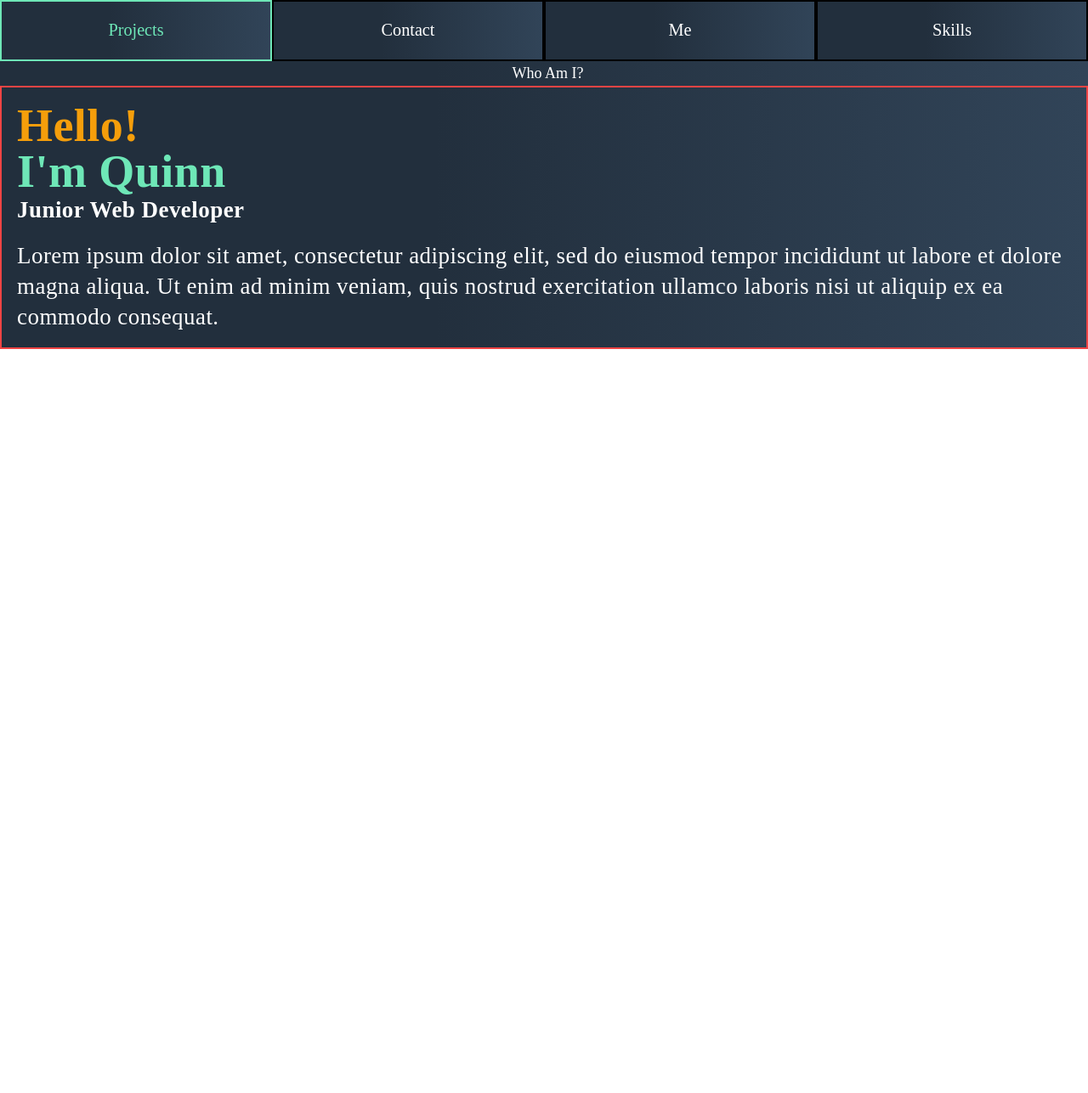
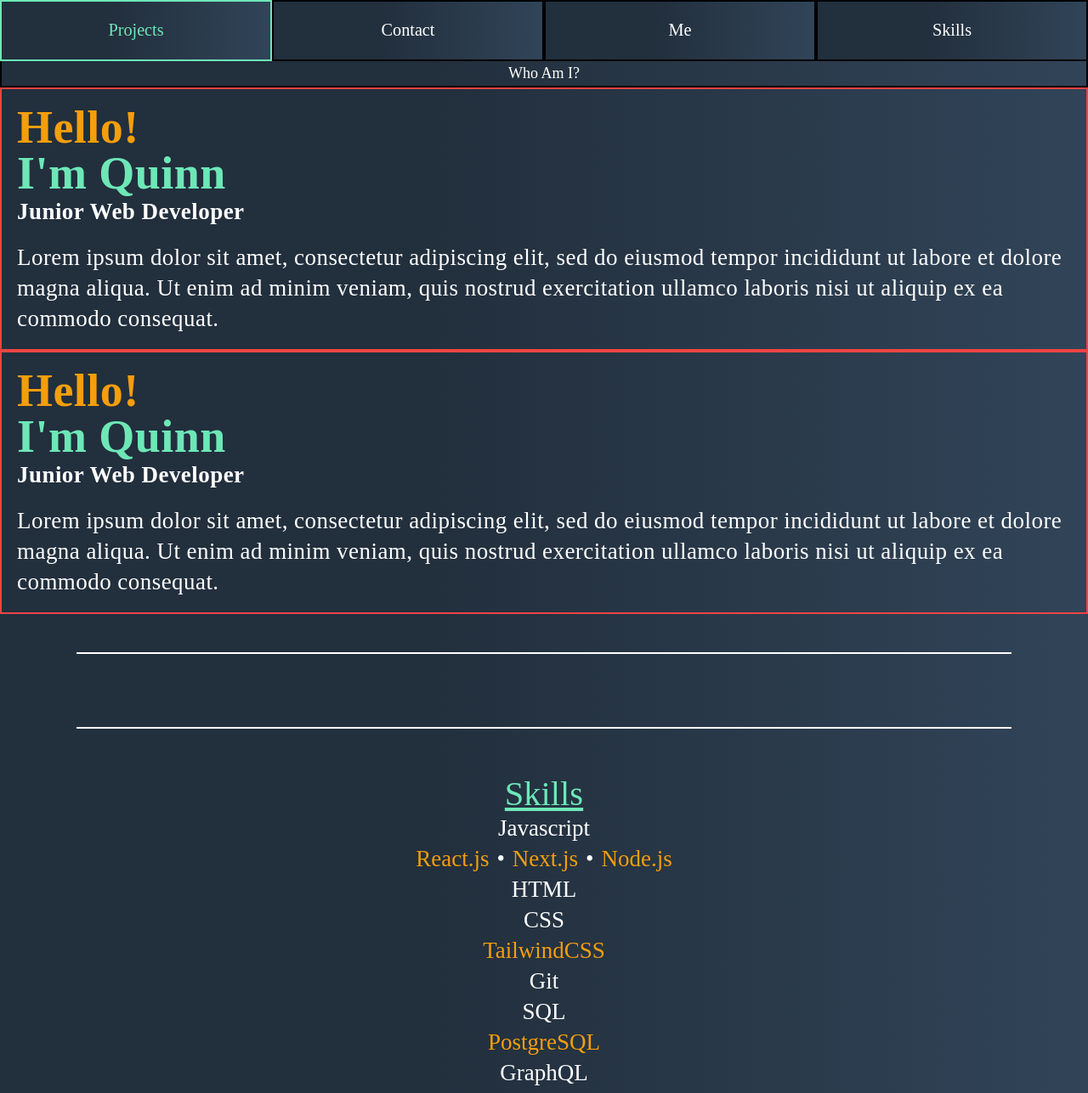
Before and after one commit to QMaximillian/quinn-personal-website, a Next.js app: page / in a window 1280 px wide. Shown: the top 1287 px of the page at 85% size. Before the commit the page ends 800 px from the top, so only its background shows below. Built offline with nearby package versions, Linux system fonts and the light colour scheme; a web font is replaced by a local one.

Commit message:
Styling adjustments, add simple contact information at bottom of the page

```diff
--- /dev/null
+++ b/components/Contact.js
@@ -0,0 +1,54 @@
+import * as React from 'react'
+import PropTypes from 'prop-types'
+
+function Contact() {
+  const emailRef = React.useRef()
+
+  function fallbackCopyTextToClipboard() {
+    emailRef.current.focus()
+    emailRef.current.select()
+
+    try {
+      const result = document.execCommand('copy')
+      console.log(result)
+      // Tell User Copy Succeeded
+    } catch (error) {
+      console.log(error)
+      // Tell User Copy Failed
+      // Tell User To Copy Manually
+    }
+  }
+  function copyTextToClipBoard(text) {
+    if (!navigator.clipboard) {
+      fallbackCopyTextToClipboard()
+      return
+    }
+
+    navigator.clipboard
+      .writeText(text)
+      .then(() => console.log('success'))
+      .catch(() => console.log('failure'))
+  }
+
+  return (
+    <div className="h-20 w-full flex flex-col justify-center items-center">
+      <p>Click to Copy Email</p>
+      <button
+        type="button"
+        onClick={() => copyTextToClipBoard('quinnlashinsky@gmail.com')}
+        onKeyDown={() => copyTextToClipBoard('quinnlashinsky@gmail.com')}
+      >
+        <input
+          ref={emailRef}
+          className="bg-green-600 w-screen text-center"
+          readOnly
+          value="quinnlashinsky@gmail.com"
+        />
+      </button>
+    </div>
+  )
+}
+
+Contact.displayName = 'Contact'
+
+export default Contact
--- /dev/null
+++ b/components/GradientBackground.js
@@ -0,0 +1,20 @@
+import * as React from 'react'
+import PropTypes from 'prop-types'
+
+function GradientBackground({ children }) {
+  return (
+    <div
+      className="h-full w-full"
+      style={{ backgroundColor: 'var(--primary-gradient)' }}
+    >
+      {children}
+    </div>
+  )
+}
+
+GradientBackground.propTypes = {
+  children: PropTypes.node.isRequired,
+}
+GradientBackground.displayName = 'GradientBackground'
+
+export default GradientBackground
--- a/components/Navigation.js
+++ b/components/Navigation.js
@@ -4,10 +4,7 @@ import NavigationLink from './NavigationLink'
 
 function Navigation() {
   return (
-    <nav
-      className="flex w-full text-white text-xs"
-      // style={{ filter: 'drop-shadow(5px 5px 10px #666)' }}
-    >
+    <nav className="flex w-full text-white text-xs sticky">
       <NavigationLink href="#projects" text="Projects" />
       <NavigationLink href="#contact" text="Contact" />
       <NavigationLink href="#me" text="Me" />
--- a/components/NavigationLink.js
+++ b/components/NavigationLink.js
@@ -2,7 +2,7 @@ import React from 'react'
 import Link from 'next/link'
 import PropTypes from 'prop-types'
 
-function NavigationLink({ text, href, alt }) {
+function NavigationLink({ text, href }) {
   return (
     <Link href={href}>
       {/* eslint-disable-next-line jsx-a11y/anchor-is-valid */}
@@ -21,6 +21,5 @@ function NavigationLink({ text, href, alt }) {
 NavigationLink.propTypes = {
   text: PropTypes.string.isRequired,
   href: PropTypes.string.isRequired,
-  alt: PropTypes.string.isRequired,
 }
 export default NavigationLink
--- /dev/null
+++ b/components/Placeholder.js
@@ -0,0 +1,9 @@
+import * as React from 'react'
+
+function Placeholder() {
+  return <div className="p-2 h-96 w-full" />
+}
+
+Placeholder.displayName = 'Placeholder'
+
+export default Placeholder
--- /dev/null
+++ b/components/SectionBreak.js
@@ -0,0 +1,15 @@
+import * as React from 'react'
+import PropTypes from 'prop-types'
+
+function SectionBreak({ children }) {
+  return (
+    <div className="p-2 my-10 mx-20 h-20 border-white border-t-2 border-b-2"></div>
+  )
+}
+
+SectionBreak.propTypes = {
+  children: PropTypes.node.isRequired,
+}
+SectionBreak.displayName = 'SectionBreak'
+
+export default SectionBreak
--- /dev/null
+++ b/components/Skills.js
@@ -0,0 +1,34 @@
+import skills from '../skills.json'
+
+export default function Skills() {
+  return (
+    <>
+      <div className="text-2xl md:text-4xl text-green-300 underline">
+        Skills
+      </div>
+      {skills.map((skill) => {
+        return (
+          <div className="text-lg sm:text-2xl text-white" key={skill.name}>
+            <ul className="text-center">{skill.name}</ul>
+            <div className="w-full flex">
+              {skill.frameworks?.map((framework, i) => (
+                <>
+                  <li
+                    key={framework}
+                    className=" text-yellow-500 font-medium w-full block"
+                  >
+                    {framework}
+                  </li>
+
+                  {i !== skill.frameworks.length - 1 && (
+                    <span className="mx-2"> • </span>
+                  )}
+                </>
+              ))}
+            </div>
+          </div>
+        )
+      })}
+    </>
+  )
+}
--- a/pages/_app.js
+++ b/pages/_app.js
@@ -37,7 +37,7 @@ function MyApp({ Component, pageProps, router }) {
         initial={{ opacity: reducedMotionOpacity }}
         animate={{ opacity: 1 }}
         exit={{ opacity: reducedMotionOpacity }}
-        // className="flex flex-grow justify-center"
+        style={{ background: 'var(--primary-gradient' }}
       >
         <Component {...pageProps} />
       </motion.div>
--- a/pages/index.js
+++ b/pages/index.js
@@ -1,8 +1,13 @@
 import Head from 'next/head'
 import { useState } from 'react'
-import DeveloperInfo from '../components/DeveloperInfo'
 import { AnimatePresence, motion, useReducedMotion } from 'framer-motion'
 import { useRouter } from 'next/router'
+import DeveloperInfo from '../components/DeveloperInfo'
+import Skills from '../components/Skills'
+import GradientBackground from '../components/GradientBackground'
+import Placeholder from '../components/Placeholder'
+import SectionBreak from '../components/SectionBreak'
+import Contact from '../components/Contact'
 
 export default function Home() {
   const router = useRouter()
@@ -35,17 +40,18 @@ export default function Home() {
           crossOrigin=""
         />
       </Head>
-      <main className="overflow-scroll-y h-full">
-        <div open>
+      <main
+        className="overflow-scroll-y h-full"
+        style={{ background: 'var(--primary-gradient)' }}
+      >
         <button
           type="button"
           onClick={handleOpen}
-            style={{
-              background: 'linear-gradient(to right, #222f3d 40%, #314458)',
-            }}
-            className="text-white pl-2 w-full"
+          className="text-white w-full"
         >
-            <p className="text-center">Who Am I?</p>
+          <p className="text-center border-b-2 border-l-2 border-r-2 border-black">
+            Who Am I?
+          </p>
         </button>
         <AnimatePresence exitBeforeEnter>
           {isOpen && (
@@ -57,11 +63,23 @@ export default function Home() {
               exit="closed"
               className="overflow-hidden"
             >
-                <DeveloperInfo isOpen={isOpen} />
+              <DeveloperInfo />
             </motion.div>
           )}
         </AnimatePresence>
+        <GradientBackground>
+          <DeveloperInfo />
+          <SectionBreak />
+          <div
+            className="w-full h-full flex flex-col justify-center items-center p-2"
+            id="skills"
+          >
+            <Skills />
           </div>
+          <SectionBreak />
+          <Placeholder />
+          <Contact />
+        </GradientBackground>
       </main>
     </>
   )
--- a/pages/skills.js
+++ b/pages/skills.js
@@ -1,38 +1,38 @@
-import Head from 'next/head'
-import skills from '../skills.json'
+// import Head from 'next/head'
+// import skills from '../skills.json'
 
-export default function Skills() {
-  return (
-    <>
-      <Head>
-        <title>Skills</title>
-        <link rel="icon" href="/favicon.ico" />
-      </Head>
-      <div className="mt-5 w-full">
-        <div className="text-2xl md:text-4xl text-green-300 underline">
-          Skills
-        </div>
-        {skills.map((skill) => {
-          return (
-            <div className="text-lg sm:text-2xl text-white" key={skill.name}>
-              <div className="">{skill.name}</div>
-              <div className="">
-                {skill.frameworks?.map((framework, i) => (
-                  <span
-                    key={framework}
-                    className=" text-yellow-500 first:pl-2 font-medium"
-                  >
-                    {framework}
-                    <span className="mx-2">
-                      {i !== skill.frameworks.length - 1 && `•`}
-                    </span>
-                  </span>
-                ))}
-              </div>
-            </div>
-          )
-        })}
-      </div>
-    </>
-  )
-}
+// export default function Skills() {
+//   return (
+//     <>
+//       <Head>
+//         <title>Skills</title>
+//         <link rel="icon" href="/favicon.ico" />
+//       </Head>
+//       <div className="mt-5 w-full">
+//         <div className="text-2xl md:text-4xl text-green-300 underline">
+//           Skills
+//         </div>
+//         {skills.map((skill) => {
+//           return (
+//             <div className="text-lg sm:text-2xl text-white" key={skill.name}>
+//               <div className="">{skill.name}</div>
+//               <div className="">
+//                 {skill.frameworks?.map((framework, i) => (
+//                   <span
+//                     key={framework}
+//                     className=" text-yellow-500 first:pl-2 font-medium"
+//                   >
+//                     {framework}
+//                     <span className="mx-2">
+//                       {i !== skill.frameworks.length - 1 && `•`}
+//                     </span>
+//                   </span>
+//                 ))}
+//               </div>
+//             </div>
+//           )
+//         })}
+//       </div>
+//     </>
+//   )
+// }
--- a/styles/globals.css
+++ b/styles/globals.css
@@ -12,6 +12,7 @@
     font-size: 18px;
     font-family: apercu-regular;
     --primary-gradient: linear-gradient(to right, #222f3d 40%, #314458);
+    @apply text-white;
   }
 
   html,
@@ -38,6 +39,10 @@
   p {
     @apply leading-relaxed;
   }
+
+  li {
+    list-style-type: none;
+  }
 }
 
 div#__next {
```
Lines whose indentation alone changed are shown as unchanged.
